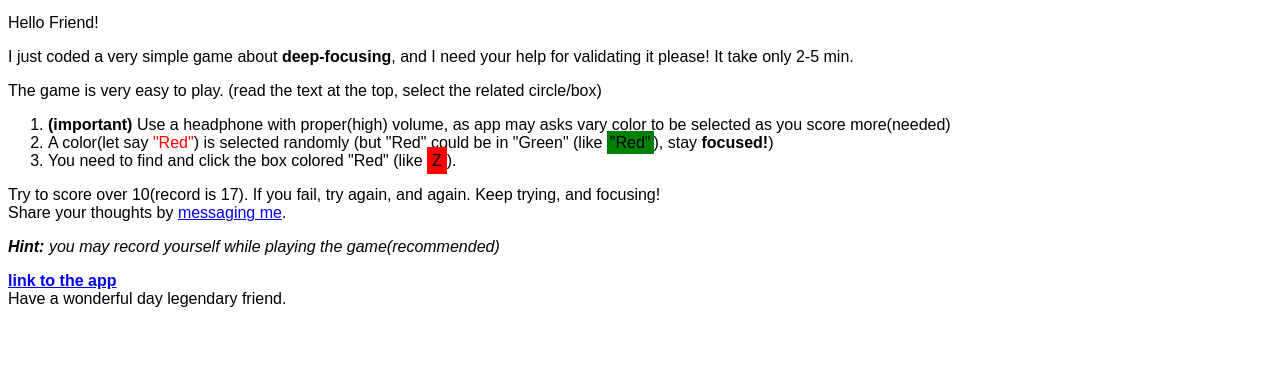
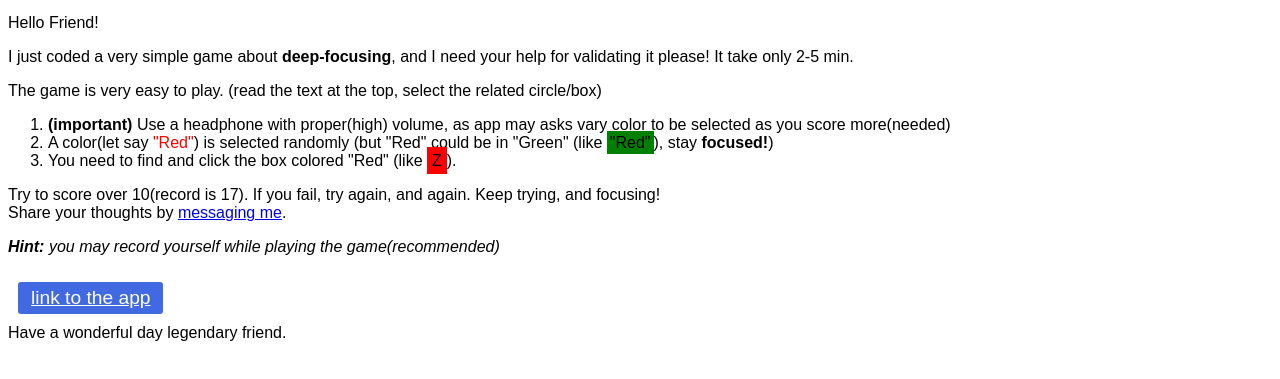
Before and after one commit to 911992/sacred_game22, a plain HTML site: page imdown.html in a window 1280 px wide. Shown: the part 63-442 px from the top of the page. Drawn offline with Linux system fonts and the light colour scheme.

Commit message:
Update imdown.html

```diff
--- a/imdown.html
+++ b/imdown.html
@@ -49,7 +49,7 @@ initial version: 0.1(Oct 27, 2022)
 	<p><i><b>Hint:</b> you may record yourself while playing the game(recommended)</i>
 	</p>
 	<p>
-		<b><a href="https://911992.github.io/sacred_game22/">link to the app</a></b>
+	  <a href="https://911992.github.io/sacred_game22/" style="color: white;background-color: royalblue;font-size: larger;border-radius: 3px;padding: 5px 13px;display: inline-block;margin: 10px">link to the app</a>
 		<br />
 		Have a wonderful day legendary friend.
 	</p>
```
